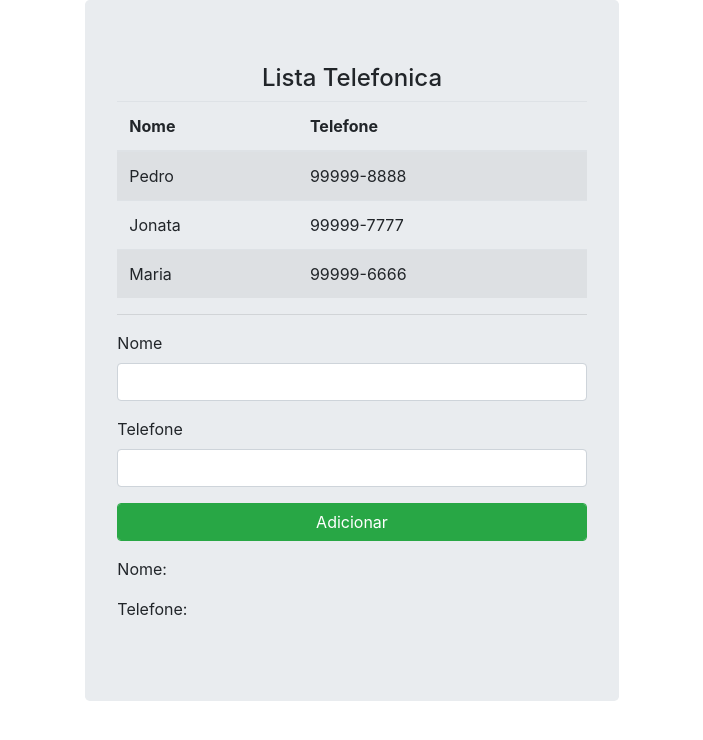
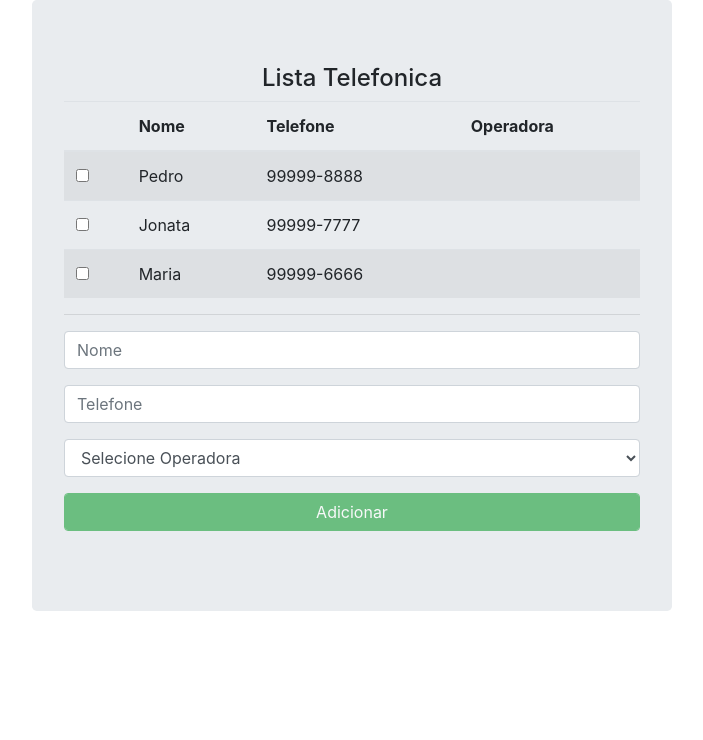
Before and after one commit to jonatahessa/AngularJS, a plain HTML site: page AngularJS/index.html in a window 1280 px wide. Shown: the whole page, without its empty margins (288-991 px from the left). Drawn offline with nearby package versions, Linux system fonts and the light colour scheme.

Commit message:
Parte 2 de diretivas, ng-show, ng-class e etc

```diff
--- a/AngularJS/dom.js
+++ b/AngularJS/dom.js
@@ -7,8 +7,31 @@ angular.module("listaTelefonica").controller("listaTelefonicaCtrl", function ($s
     {nome: "Jonata", telefone: "99999-7777"},
     {nome: "Maria", telefone: "99999-6666"}
   ];
+
+  $scope.operadoras = [
+    {nome: "Oi", codigo: 14, categoria: "Celular"},
+    {nome: "Vivo", codigo: 15, categoria: "Celular"},
+    {nome: "Tim", codigo: 41, categoria: "Celular"},
+    {nome: "GVT", codigo: 25, categoria: "Fixo"},
+    {nome: "Embratel", codigo: 21, categoria: "Fixo"}
+  ];
+
   $scope.adicionarContato = function (contato) {
     $scope.contatos.push(angular.copy(contato));
     delete $scope.contato;
-  }
+  };
+
+  $scope.apagarContatos = function (contatos) {
+    $scope.contatos = contatos.filter(function (contato) {
+      if (!contato.selecionado) {
+        return contato;
+      }
+    });
+  };
+
+  $scope.isContatoSelecionado = function (contatos) {
+    return contatos.some(function (contato) {
+      return contato.selecionado;
+    });
+  };
 });
--- a/AngularJS/index.html
+++ b/AngularJS/index.html
@@ -10,42 +10,49 @@
   <body ng-controller="listaTelefonicaCtrl">
     <section class="container-fluid">
       <div class="row justify-content-center">
-        <div class="jumbotron col-5">
+        <div class="jumbotron col-xs-12 col-sm-12 col-md-8 col-lg-6">
           <h4 class="text-center" ng-bind="app"></h4>
-          <table class="table table-striped">
+          <table class="table table-striped" ng-if="contatos.length > 0">
             <thead>
               <tr>
+                <th></th>
                 <th>Nome</th>
                 <th>Telefone</th>
+                <th>Operadora</th>
               </tr>
             </thead>
 
             <tbody>
-              <tr ng-repeat="contato in contatos">
+              <tr ng-class="{'bg-warning font-weight-bold': contato.selecionado}" ng-repeat="contato in contatos">
+                <td><input type="checkbox" ng-model="contato.selecionado"/></td>
                 <td>{{contato.nome}}</td>
                 <td>{{contato.telefone}}</td>
+                <td>{{contato.operadora.nome}}</td>
               </tr>
             </tbody>
           </table>
           <hr/>
 
           <div class="form-group">
-            <label>Nome</label>
-            <input class="form-control" type="text" ng-model="contato.nome"/>
+            <input class="form-control" type="text" ng-model="contato.nome" placeholder="Nome"/>
           </div>
 
           <div class="form-group">
-            <label>Telefone</label>
-            <input class="form-control" type="text" ng-model="contato.telefone"/>
+            <input class="form-control" type="text" ng-model="contato.telefone" placeholder="Telefone"/>
           </div>
 
           <div class="form-group">
-            <button class="btn btn-success form-control" type="button" ng-click="adicionarContato(contato)">Adicionar</button>
+            <select class="form-control" ng-model="contato.operadora" ng-options="operadora.nome for operadora in operadoras">
+              <option value="">Selecione Operadora</option>
+            </select>
           </div>
 
-          <div>
-            <p>Nome: {{nome}}</p>
-            <p>Telefone: {{telefone}}</p>
+          <div class="form-group">
+            <button class="btn btn-success form-control" type="button" ng-click="adicionarContato(contato)" ng-disabled="!contato.nome || !contato.telefone">Adicionar</button>
+          </div>
+
+          <div class="form-group">
+            <button class="btn btn-danger form-control" type="button" ng-click="apagarContatos(contatos)" ng-if="isContatoSelecionado(contatos)">Apagar Contatos</button>
           </div>
         </div>
       </div>
```
